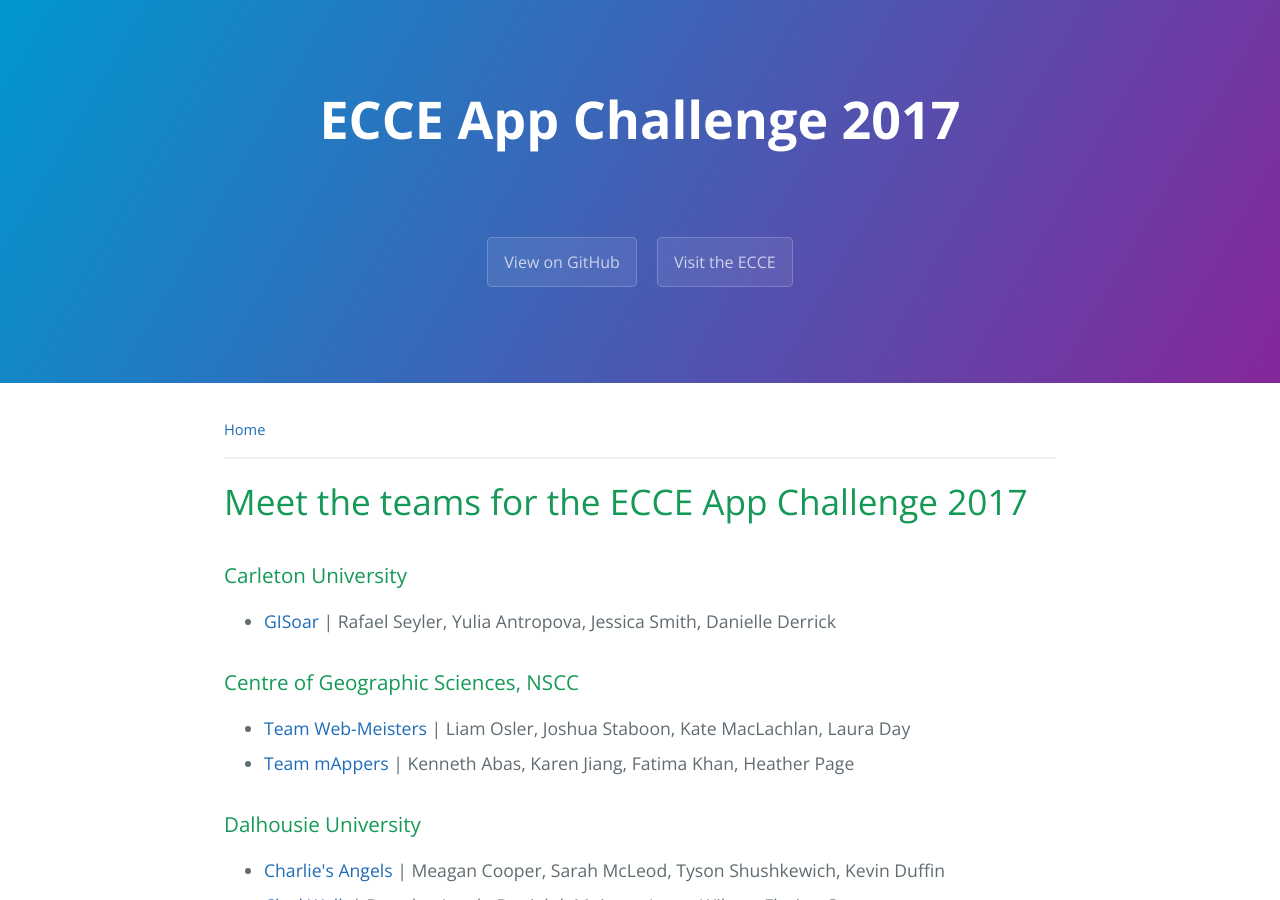
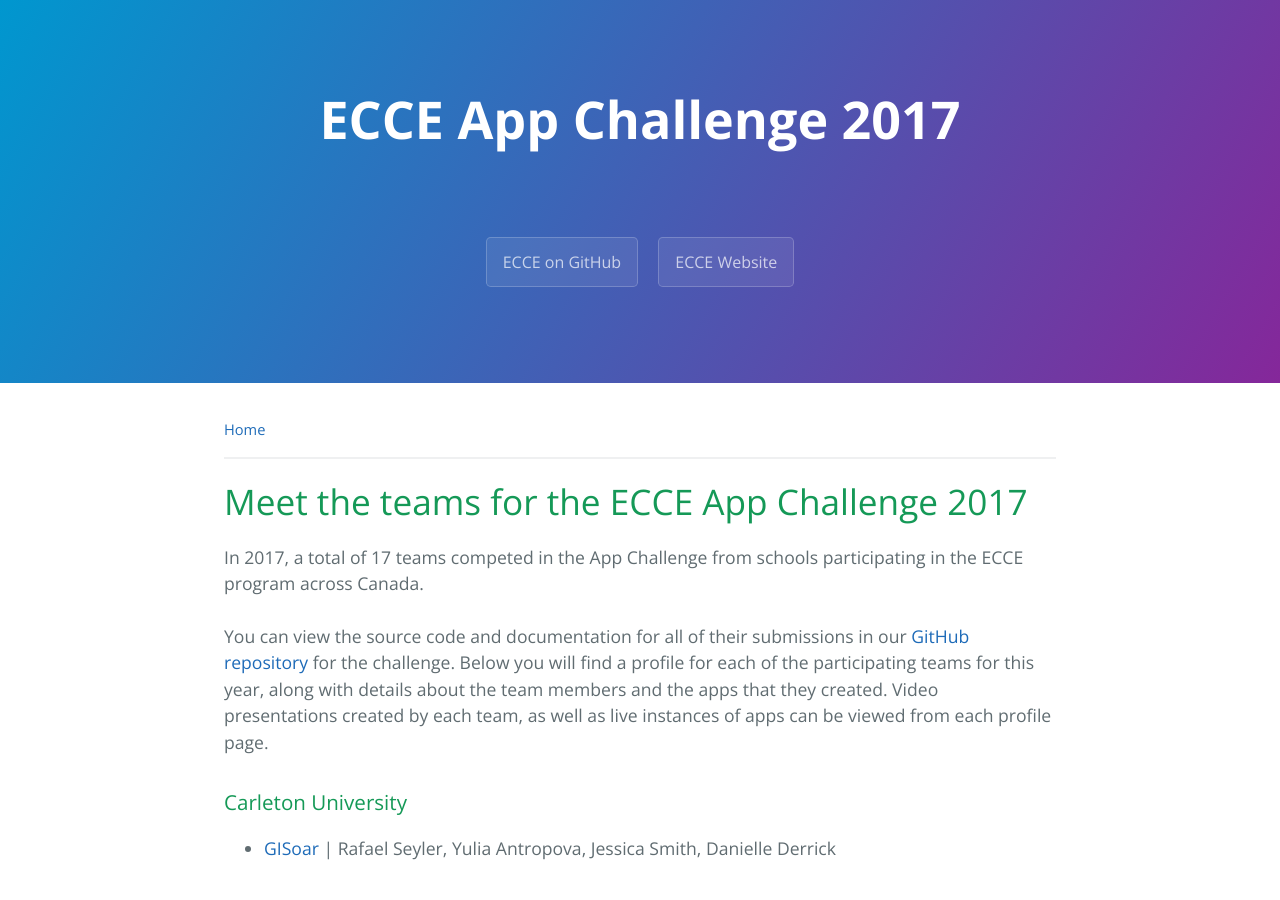
Before and after one commit to EsriCanada-CE/esricanada-ce.github.io, a Jekyll site: the page built from _appchallenge/2017/index.html, in a window 1280 px wide and 900 px high. Built offline with Jekyll 4.4.1, drawn with Linux system fonts in a browser that asks for light colours.

Commit message:
Updates for App Challenge 2018

```diff
--- a/_appchallenge/2017/index.html
+++ b/_appchallenge/2017/index.html
@@ -8,7 +8,15 @@
 ---
 <a href="../../" style="font-size:smaller;">Home</a><hr />
 <div id="appchallenge">
+  {% assign challenge_ghurl = site.githuburl | append: '/ecce-app-challenge-' | append: page.year %}
+
   <h1>Meet the teams for the ECCE App Challenge 2017</h1>
+
+  In 2017, a total of 17 teams competed in the App Challenge from schools participating in the ECCE program across Canada.
+  <br /><br />
+
+  You can view the source code and documentation for all of their submissions in our <a href="{{ challenge_ghurl }}">GitHub repository</a> for the challenge.  Below you will find a profile for each of the participating teams for this year, along with details about the team members and the apps that they created.  Video presentations created by each team, as well as live instances of apps can be viewed from each profile page.
+
     {% assign teams = site.appchallenge | where:"category", "team" | where:"year", 2017 %}
     {% assign schools = "" | split: "" %}
 
--- a/_includes/page-header.html
+++ b/_includes/page-header.html
@@ -1,6 +1,6 @@
 <section class="page-header">
   <h1 class="project-name">{% if page.title %}{{page.title}}{% else %}{{ site.title }}{% endif %}</h1>
   <h2 class="project-tagline">{% if page.title %}{% if page.tagline %}{{ page.tagline }}{% else %}&nbsp;{% endif %}{% else %}{{ site.tagline }}{% endif %}</h2>
-  <a href="{{site.githuburl}}" class="btn">View on GitHub</a>
-  <a href="{{site.author.url}}" class="btn">Visit the ECCE</a>
+  <a href="{{site.githuburl}}" class="btn">ECCE on GitHub</a>
+  <a href="{{site.author.url}}" class="btn">ECCE Website</a>
 </section>
```
Also changed, not shown: _appchallenge/2018/index.html (added, +29 -0 lines).
